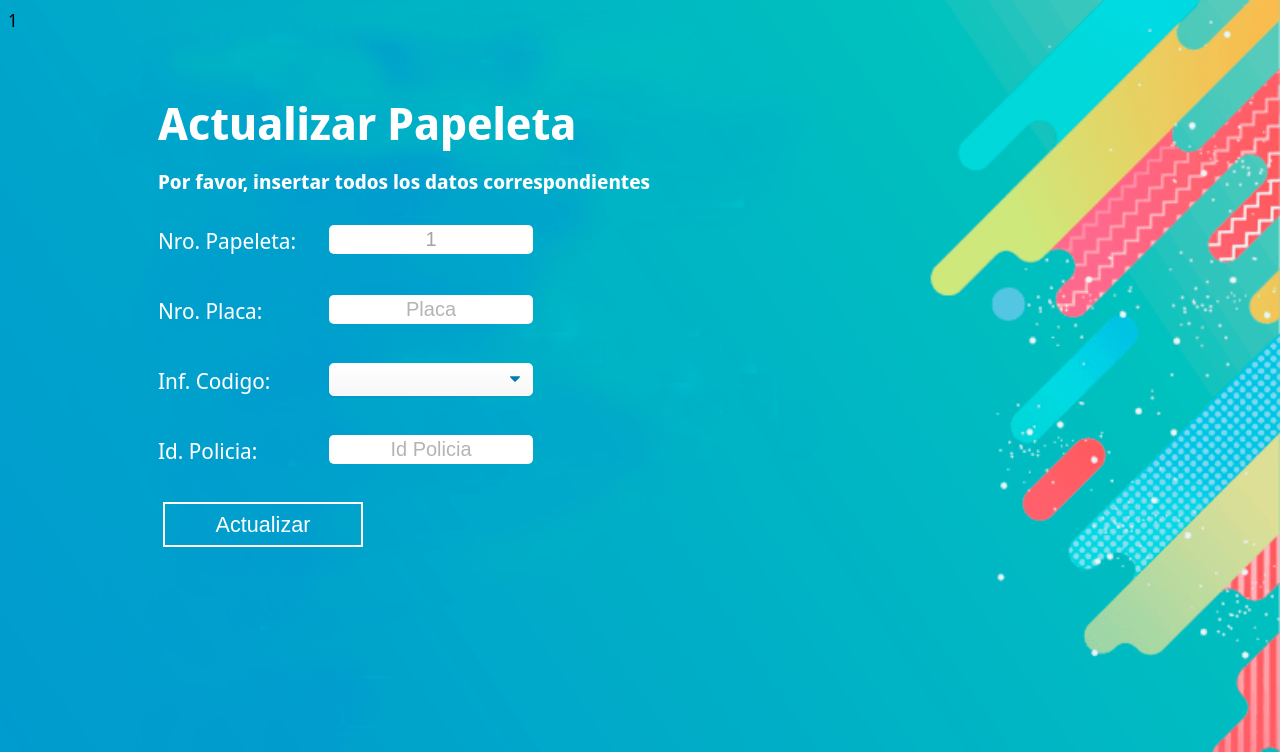
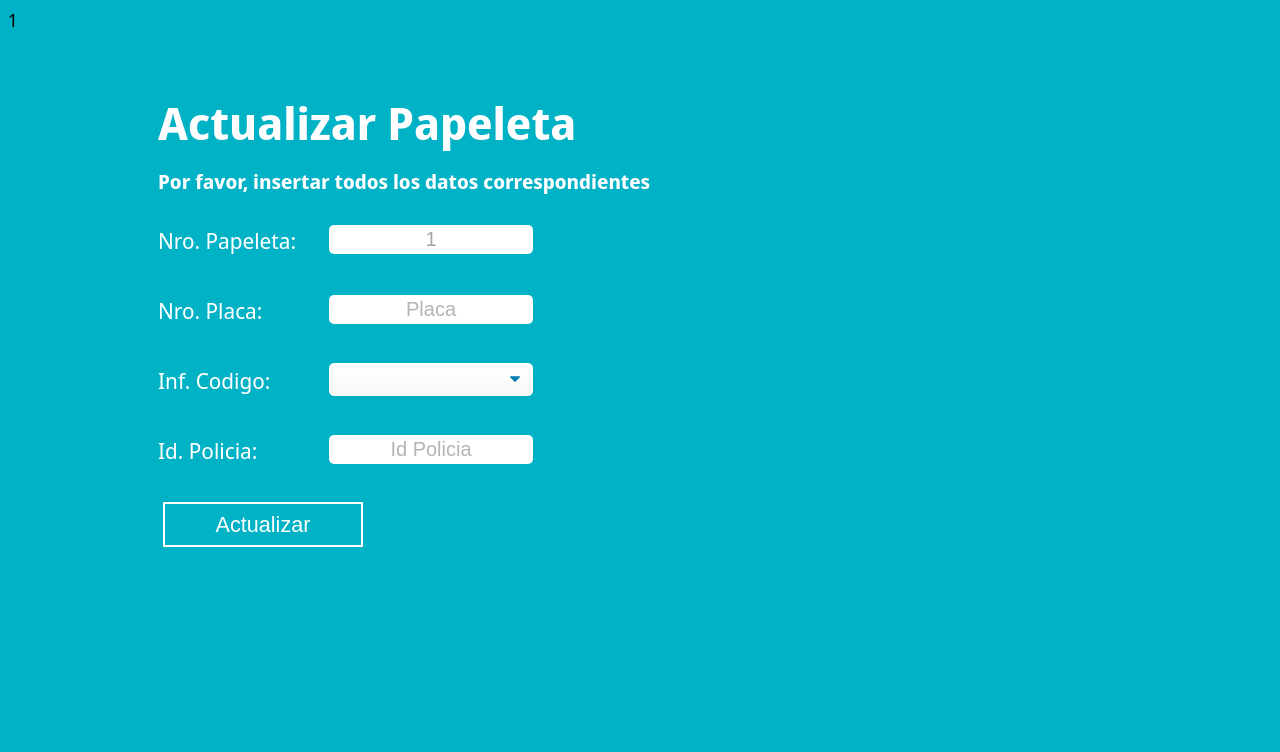
Before and after one commit to DavidPizarro151/Transito2, a PHP site: page /tablas/UpBoletat.php?Id=1 in a window 1280 px wide. Shown: the top 752 px of the page. Run offline with PHP 8.4, Linux system fonts and the light colour scheme; data that the repository does not hold is empty.

Commit message:
Update style.css

```diff
--- a/css/style.css
+++ b/css/style.css
@@ -1,6 +1,7 @@
 @import url("https://fonts.googleapis.com/css2?family=Noto+Sans+Display:wght@100&family=Open+Sans&display=swap");
 body {
-  background-image: url("../images/fondo.png");
+  /* background-image: url("../images/fondo.png"); */
+  background-color: #00B2C5;
   background-size: cover;
   font-family: "Noto Sans Display", sans-serif;
   font-size: large;
```
